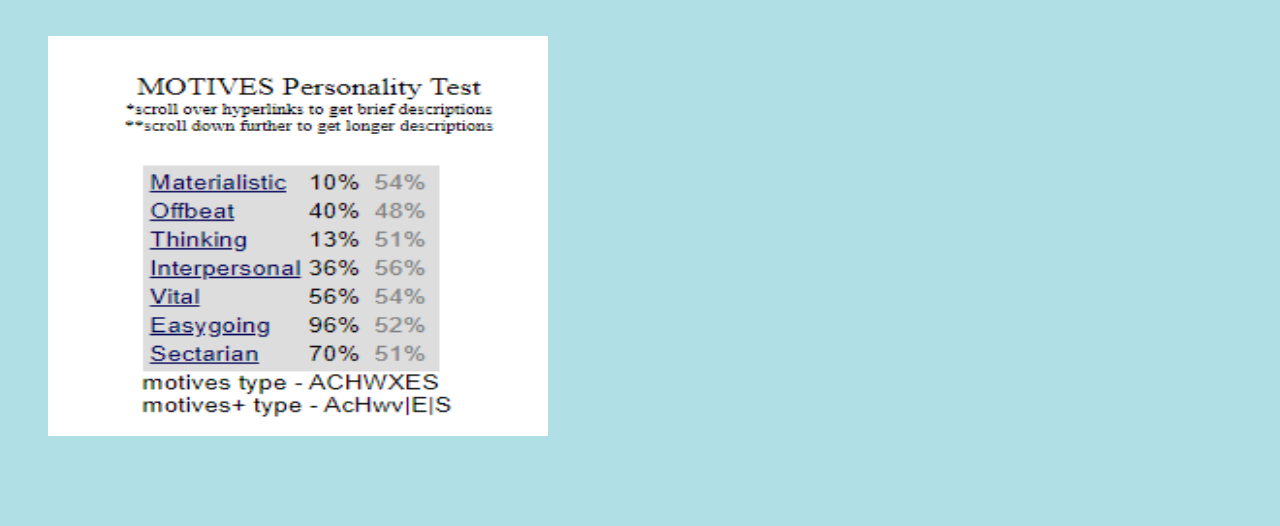
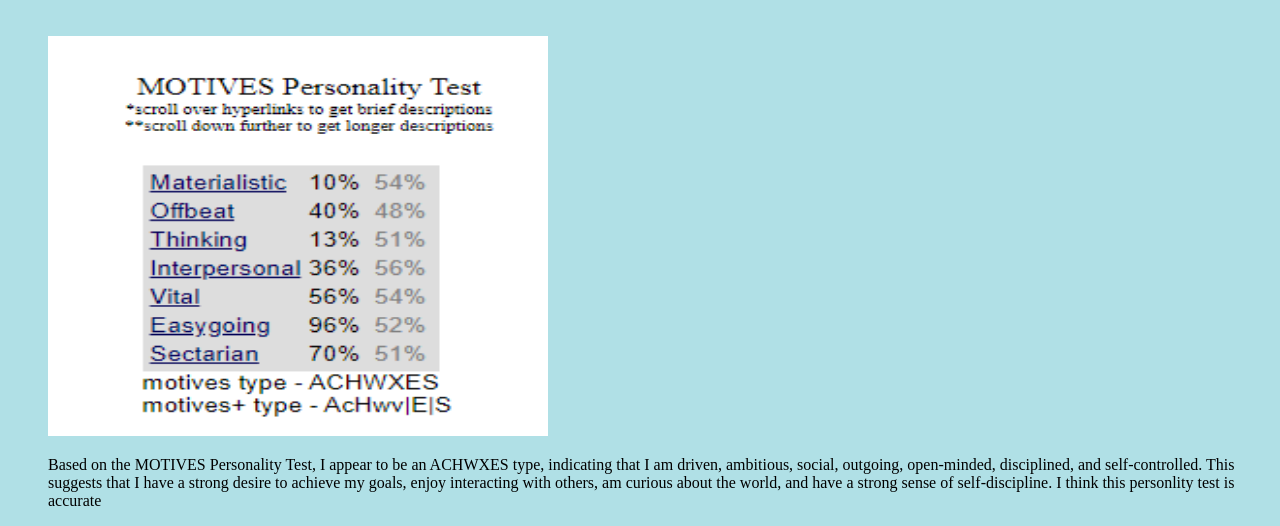
Before and after one commit to wizdomcollins/webprog-first-assignment, a plain HTML site: page personality page.html in a window 1280 px wide. Shown: the part 1003-1529 px from the top of the page. Before the commit the page ends 1459 px from the top, so only its background shows below. Drawn offline with Linux system fonts and the light colour scheme.

Commit message:
fourth commit

```diff
--- a/personality page.html
+++ b/personality page.html
@@ -66,7 +66,6 @@
 				</iframe>
 			</video>
 
-
 			<br>
 			<br>
 			<br>
@@ -74,6 +73,8 @@
 
 			<img src="assets/personalityTest.png" alt="Personality Test" width="500" height="400">
 
+<p> Based on the MOTIVES Personality Test, I appear to be an ACHWXES type, indicating that I am driven, ambitious, social, outgoing, open-minded, disciplined, and self-controlled. This suggests that I have a strong desire to achieve my goals, enjoy interacting with others, am curious about the world, and have a strong sense of self-discipline. I think this personlity test is accurate</p>
+
 </body>
 
 </html>
```
Also changed, not shown: Professional page.html (+1 -1 lines).
